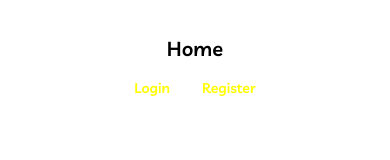
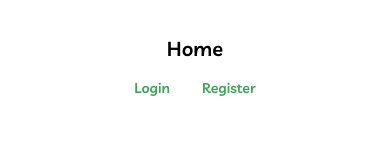
Before and after one commit to michaelivanov1/spring-marketplace, an Angular app in the folder frontend/: page / in a window 390 px wide. Shown: the part 150-310 px from the top of the page. Built offline with nearby package versions, Linux system fonts and the light colour scheme.

Commit message:
changed highlight colors

```diff
--- a/frontend/src/app/app.component.html
+++ b/frontend/src/app/app.component.html
@@ -1,42 +1,120 @@
 <div class="container">
   <div class="content">
     <div class="info-header">
-      <p class="info-header-text">Enjoy 20% off on all produce until December 31st!</p>
+      <p class="info-header-text">
+        Enjoy 20% off on all produce until December 31st!
+      </p>
     </div>
     <mat-toolbar class="header">
       <div class="menu-items-left">
         <img src="../assets/logo.png" class="logo" />
       </div>
       <div class="menu-items-center">
-        <a mat-tab-link [routerLink]="['home']" (click)="setTitle('Home')"
-        routerLinkActive="selected-menu-item">Home</a>
-        <a mat-tab-link *ngIf="isLoggedIn()" [routerLink]="['profile']" (click)="setTitle('Profile')"
-          routerLinkActive="selected-menu-item">Profile</a>
-        <a mat-tab-link *ngIf="isLoggedIn()" [routerLink]="['marketplace']" (click)="setTitle('Marketplace')"
-          routerLinkActive="selected-menu-item">Marketplace</a>
-        <a mat-tab-link *ngIf="isLoggedIn()" [routerLink]="['farmers']" (click)="setTitle('Farmers')"
-          routerLinkActive="selected-menu-item">Farmers</a>
-        <div *ngIf="isSmallScreen"> <a style="color: yellow" mat-tab-link *ngIf="!isLoggedIn()" mat-button
-            routerLink="/login" (click)="setTitle('Login')" routerLinkActive="selected-menu-item">Login</a>
-          <a style="color: yellow" mat-tab-link *ngIf="!isLoggedIn()" mat-button routerLink="/register"
-            (click)="setTitle('Register')" routerLinkActive="selected-menu-item">Register</a>
-          <a style="color: yellow" mat-tab-link *ngIf="isLoggedIn()" mat-button routerLink="/shopping-cart"
-            (click)="setTitle('Shopping Cart')" routerLinkActive="selected-menu-item">
+        <a
+          mat-tab-link
+          [routerLink]="['home']"
+          (click)="setTitle('Home')"
+          routerLinkActive="selected-menu-item"
+          >Home</a
+        >
+        <a
+          mat-tab-link
+          *ngIf="isLoggedIn()"
+          [routerLink]="['profile']"
+          (click)="setTitle('Profile')"
+          routerLinkActive="selected-menu-item"
+          >Profile</a
+        >
+        <a
+          mat-tab-link
+          *ngIf="isLoggedIn()"
+          [routerLink]="['marketplace']"
+          (click)="setTitle('Marketplace')"
+          routerLinkActive="selected-menu-item"
+          >Marketplace</a
+        >
+        <a
+          mat-tab-link
+          *ngIf="isLoggedIn()"
+          [routerLink]="['farmers']"
+          (click)="setTitle('Farmers')"
+          routerLinkActive="selected-menu-item"
+          >Farmers</a
+        >
+        <div *ngIf="isSmallScreen">
+          <a
+            style="color: #3fa458"
+            mat-tab-link
+            *ngIf="!isLoggedIn()"
+            mat-button
+            routerLink="/login"
+            (click)="setTitle('Login')"
+            routerLinkActive="selected-menu-item"
+            >Login</a
+          >
+          <a
+            style="color: #3fa458"
+            mat-tab-link
+            *ngIf="!isLoggedIn()"
+            mat-button
+            routerLink="/register"
+            (click)="setTitle('Register')"
+            routerLinkActive="selected-menu-item"
+            >Register</a
+          >
+          <a
+            style="color: #3fa458"
+            mat-tab-link
+            *ngIf="isLoggedIn()"
+            mat-button
+            routerLink="/shopping-cart"
+            (click)="setTitle('Shopping Cart')"
+            routerLinkActive="selected-menu-item"
+          >
             <mat-icon>shopping_cart</mat-icon>
           </a>
-          <a style="color: yellow" mat-tab-link *ngIf="isLoggedIn()" mat-button (click)="logout()">Logout</a>
+          <a
+            style="color: #3fa458"
+            mat-tab-link
+            *ngIf="isLoggedIn()"
+            mat-button
+            (click)="logout()"
+            >Logout</a
+          >
         </div>
       </div>
       <div *ngIf="!isSmallScreen" class="menu-items-right">
-        <a mat-tab-link *ngIf="!isLoggedIn()" mat-button routerLink="/login" (click)="setTitle('Login')"
-          routerLinkActive="selected-menu-item">Login</a>
-        <a mat-tab-link *ngIf="!isLoggedIn()" mat-button routerLink="/register" (click)="setTitle('Register')"
-          routerLinkActive="selected-menu-item">Register</a>
-        <a mat-tab-link *ngIf="isLoggedIn()" mat-button routerLink="/shopping-cart" (click)="setTitle('Shopping Cart')"
-          routerLinkActive="selected-menu-item">
+        <a
+          mat-tab-link
+          *ngIf="!isLoggedIn()"
+          mat-button
+          routerLink="/login"
+          (click)="setTitle('Login')"
+          routerLinkActive="selected-menu-item"
+          >Login</a
+        >
+        <a
+          mat-tab-link
+          *ngIf="!isLoggedIn()"
+          mat-button
+          routerLink="/register"
+          (click)="setTitle('Register')"
+          routerLinkActive="selected-menu-item"
+          >Register</a
+        >
+        <a
+          mat-tab-link
+          *ngIf="isLoggedIn()"
+          mat-button
+          routerLink="/shopping-cart"
+          (click)="setTitle('Shopping Cart')"
+          routerLinkActive="selected-menu-item"
+        >
           <mat-icon>shopping_cart</mat-icon>
         </a>
-        <a mat-tab-link *ngIf="isLoggedIn()" mat-button (click)="logout()">Logout</a>
+        <a mat-tab-link *ngIf="isLoggedIn()" mat-button (click)="logout()"
+          >Logout</a
+        >
       </div>
     </mat-toolbar>
     <router-outlet></router-outlet>
@@ -44,24 +122,45 @@
 
   <div class="about">
     <div class="about-grid">
-      <img src="../assets/about-section-icons/buy-local.png" width="140" height="120" alt="to add">
+      <img
+        src="../assets/about-section-icons/buy-local.png"
+        width="140"
+        height="120"
+        alt="to add"
+      />
       <h4>Support Local</h4>
-      <p>Picture a virtual farmers' market that you can explore from the cozy confines of your home whenever it suits
-        your schedule.</p>
+      <p>
+        Picture a virtual farmers' market that you can explore from the cozy
+        confines of your home whenever it suits your schedule.
+      </p>
     </div>
 
     <div class="about-grid">
-      <img src="../assets/about-section-icons/sell-goods.png" width="120" height="120" alt="to add">
+      <img
+        src="../assets/about-section-icons/sell-goods.png"
+        width="120"
+        height="120"
+        alt="to add"
+      />
       <h4>Sell Your Own Goods</h4>
-      <p>Do you have fresh produce or goods to offer? Now, you can sell them comfortably from your home or office, with
-        ease and convenience.</p>
+      <p>
+        Do you have fresh produce or goods to offer? Now, you can sell them
+        comfortably from your home or office, with ease and convenience.
+      </p>
     </div>
 
     <div class="about-grid">
-      <img src="../assets/about-section-icons/fresh-guarantee.png" width="140" height="120" alt="to add">
+      <img
+        src="../assets/about-section-icons/fresh-guarantee.png"
+        width="140"
+        height="120"
+        alt="to add"
+      />
       <h4>Fresh Guarantee</h4>
-      <p>We pledge that all our products are delivered to your doorstep at the peak of freshness, ensuring you enjoy the
-        finest quality every time.</p>
+      <p>
+        We pledge that all our products are delivered to your doorstep at the
+        peak of freshness, ensuring you enjoy the finest quality every time.
+      </p>
     </div>
   </div>
 
--- a/frontend/src/styles.scss
+++ b/frontend/src/styles.scss
@@ -4,7 +4,7 @@
   // font-family: 'Roboto', sans-serif;
   // font-family: 'Noto Sans', sans-serif;
   // font-family: 'Lato', sans-serif;
-  font-family: 'Livvic', sans-serif;
+  font-family: "Livvic", sans-serif;
 }
 
 html,
@@ -102,7 +102,7 @@ a:hover {
 }
 
 .about {
-  background-color: #F1EFDD;
+  background-color: #f1efdd;
   padding: 50px 300px;
   margin: 60px auto 0;
   display: flex;
@@ -130,7 +130,6 @@ a:hover {
     line-height: 1.2;
   }
 }
-
 
 @media screen and (max-width: 1280px) {
   .menu-items-left {
@@ -195,7 +194,7 @@ a:hover {
 
   .selected-menu-item {
     border: none;
-    color: yellow;
+    color: #3fa458;
   }
 }
 
```
